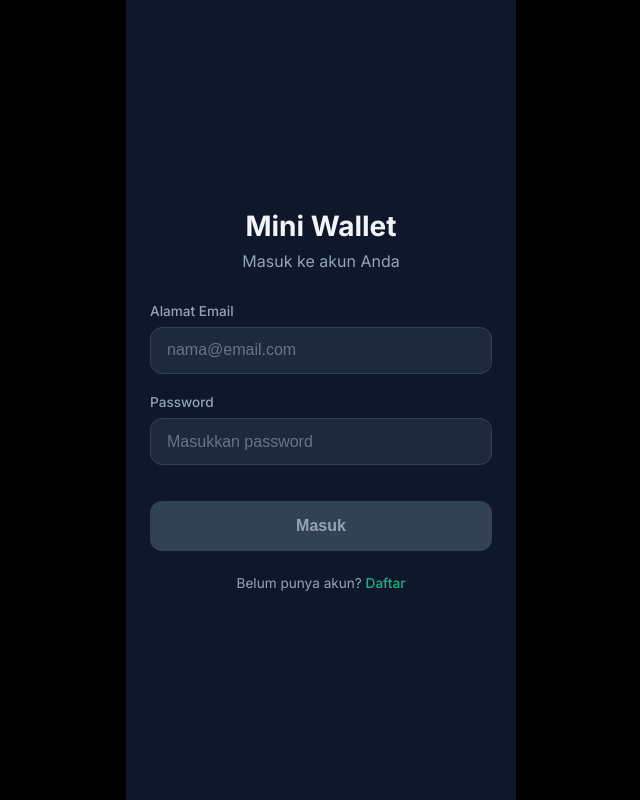
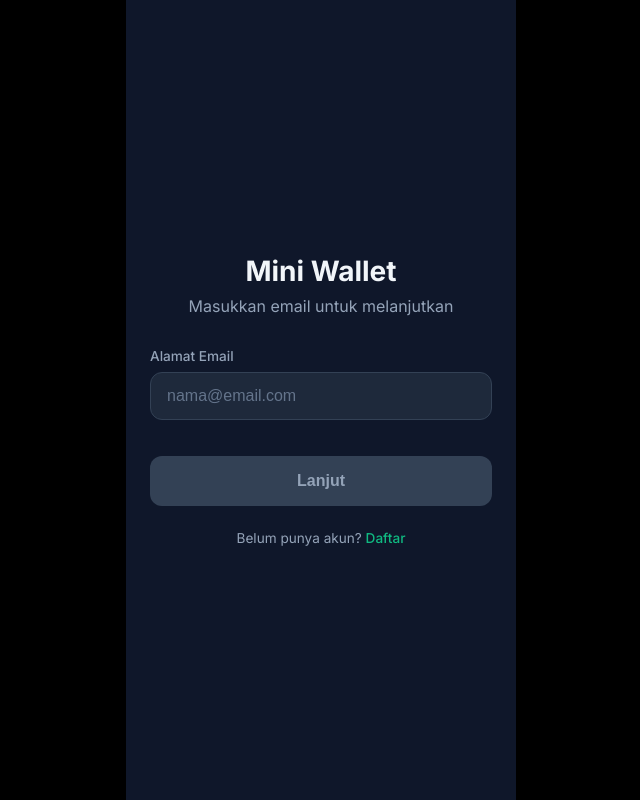
Before and after one commit to kiagusgatot/mini-wallet, a React (Vite) app in the folder frontend-react/: page / in a window 1280 px wide. Shown: the whole page, without its empty margins (319-959 px from the left). Built offline with nearby package versions, Linux system fonts and the light colour scheme; the HTML template or start-up script is replaced by a standard one.

Commit message:
feat: simplify login flow to email-first checking pin status

```diff
--- a/frontend-react/src/pages/LoginPage.jsx
+++ b/frontend-react/src/pages/LoginPage.jsx
@@ -1,37 +1,33 @@
 import { useState } from 'react';
 import { useNavigate, Link } from 'react-router-dom';
-import api, { pinApi } from '../services/api';
-import { useAuth } from '../hooks/useAuth';
+import { pinApi } from '../services/api';
 import { motion } from 'framer-motion';
 
 export default function LoginPage() {
   const navigate = useNavigate();
-  const { login } = useAuth();
 
   const [email, setEmail] = useState('');
-  const [password, setPassword] = useState('');
   const [error, setError] = useState('');
   const [loading, setLoading] = useState(false);
 
-  const submitLogin = async (e) => {
+  const submitEmail = async (e) => {
     e.preventDefault();
     setError('');
     setLoading(true);
     try {
-      // Login with Email + Password
-      const res = await api.post('/login', { email, password });
-      login(res.data.token);
-      localStorage.setItem('login_email', email); // Save for PIN login later
+      // Check PIN status
+      const res = await pinApi.getPinStatus(email);
 
-      // Check PIN status
-      const statusRes = await pinApi.getPinStatus();
-      if (statusRes.data.has_pin) {
+      // Valid email, store in localStorage
+      localStorage.setItem('login_email', email);
+
+      if (res.data.has_pin) {
         navigate('/pin-login');
       } else {
         navigate('/create-pin');
       }
     } catch (err) {
-      setError(err.message);
+      setError(err.message || 'Email tidak terdaftar');
     } finally {
       setLoading(false);
     }
@@ -42,12 +38,12 @@ export default function LoginPage() {
       <div style={{ flex: 1, display: 'flex', flexDirection: 'column', justifyContent: 'center' }}>
         <h1 className="text-center font-bold mb-2 text-white" style={{ fontSize: '1.75rem' }}>Mini Wallet</h1>
         <p className="text-center text-muted mb-8">
-          Masuk ke akun Anda
+          Masukkan email untuk melanjutkan
         </p>
 
         {error && <div className="alert alert-error">{error}</div>}
 
-        <form onSubmit={submitLogin}>
+        <form onSubmit={submitEmail}>
           <div className="form-group">
             <label className="form-label">Alamat Email</label>
             <input
@@ -59,25 +55,14 @@ export default function LoginPage() {
               required
             />
           </div>
-          <div className="form-group">
-            <label className="form-label">Password</label>
-            <input
-              type="password"
-              className="form-input"
-              value={password}
-              onChange={(e) => { setPassword(e.target.value); setError(''); }}
-              placeholder="Masukkan password"
-              required
-            />
-          </div>
 
           <motion.button
             whileTap={{ scale: 0.98 }}
             type="submit"
             className="btn btn-primary mt-4"
-            disabled={!email || !password || loading}
+            disabled={!email || loading}
           >
-            {loading ? 'Memproses...' : 'Masuk'}
+            {loading ? 'Memproses...' : 'Lanjut'}
           </motion.button>
 
           <p className="text-center text-muted" style={{ fontSize: '0.85rem', marginTop: '1.5rem' }}>
--- a/frontend-react/src/services/api.js
+++ b/frontend-react/src/services/api.js
@@ -53,7 +53,7 @@ api.interceptors.response.use(
 export const pinApi = {
   createPin: (pin) => api.post('/pin/create', { pin }),
   loginWithPin: (email, pin) => api.post('/pin/login', { email, pin }),
-  getPinStatus: () => api.get('/pin/status'),
+  getPinStatus: (email) => api.get(`/pin/status?email=${encodeURIComponent(email)}`),
 };
 
 export default api;
```
Also changed, not shown: 2 other files (tests, documents, lock files or other folders).
